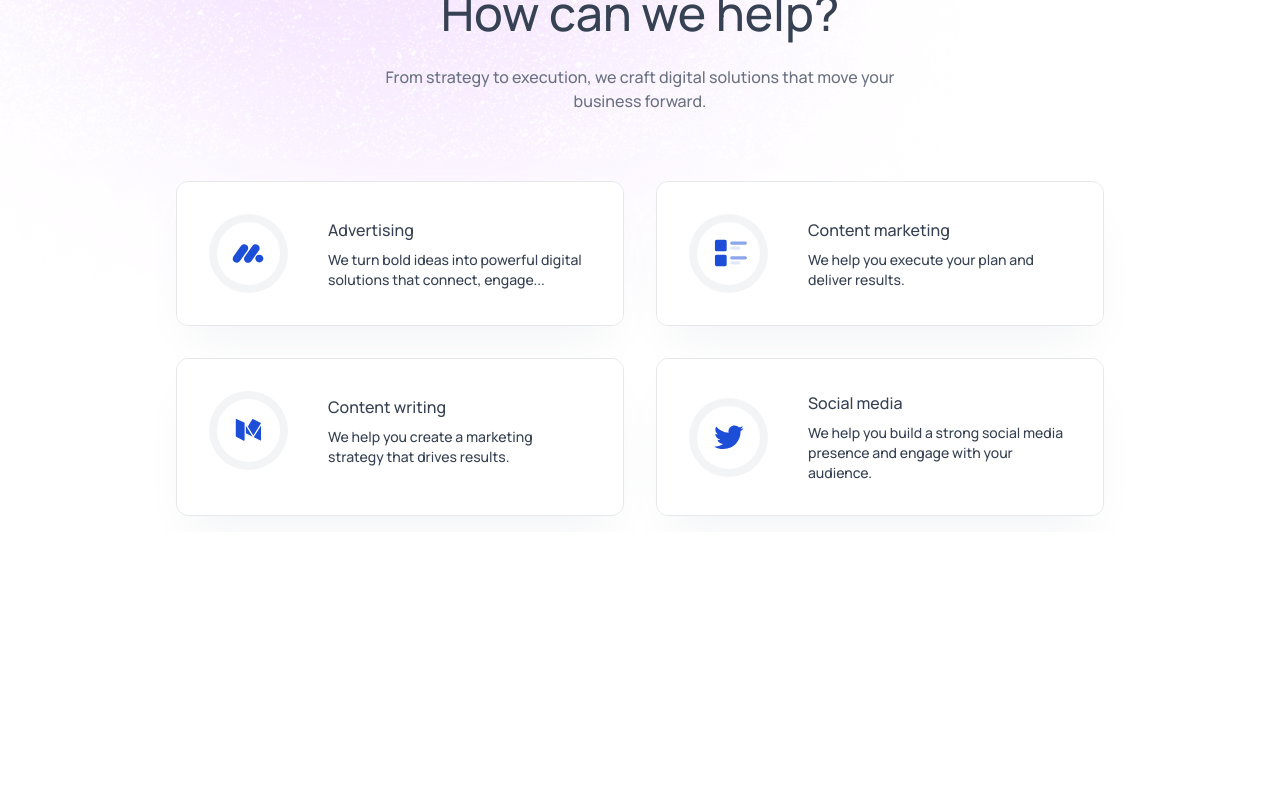
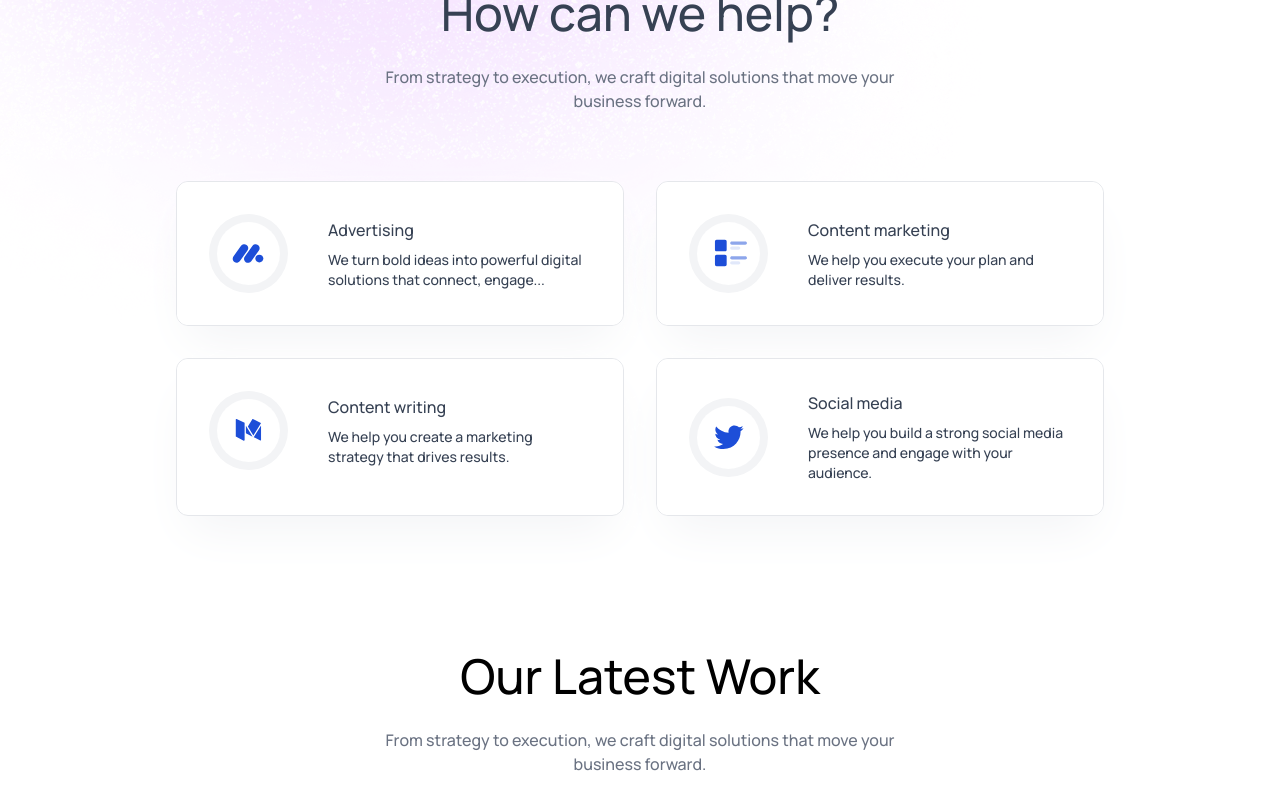
Before and after one commit to sahilzalte/Agency-AI, a React (Vite) app: page / in a window 1280 px wide. Shown: the part 1386-2186 px from the top of the page. Before the commit the page ends 1918 px from the top, so only its background shows below. Built offline with nearby package versions, Linux system fonts and the light colour scheme.

Commit message:
Add OurWork component to homepage
Introduces the OurWork component to showcase latest work. The component is imported and rendered in App.jsx, providing a section with a title and description.

```diff
--- a/src/App.jsx
+++ b/src/App.jsx
@@ -3,6 +3,7 @@ import Navbar from './components/Navbar'
 import Hero from './components/Hero'
 import TrustedBy from './components/TrustedBy'
 import Services from './components/Services'
+import OurWork from './components/OurWork'
 
 
 const App = () => {
@@ -12,8 +13,9 @@ const App = () => {
       <div className='dark:bg-black relative'>
         <Navbar theme={theme} setTheme={setTheme} />
         <Hero />
-        <TrustedBy/>
-        <Services/>
+        <TrustedBy />
+        <Services />
+        <OurWork />
       </div>
     </>
   )
--- /dev/null
+++ b/src/components/OurWork.jsx
@@ -0,0 +1,12 @@
+import React from 'react'
+import Title from './Title'
+
+const OurWork = () => {
+    return (
+        <div id='our-work' className='flex flex-col items-center gap-7 px-4 sm:px-12 lg:px-24 pt-30 dark:text-white'>
+            <Title title='Our Latest Work' desc='From strategy to execution, we craft digital solutions that move your business forward.' />
+        </div>
+    )
+}
+
+export default OurWork
```
